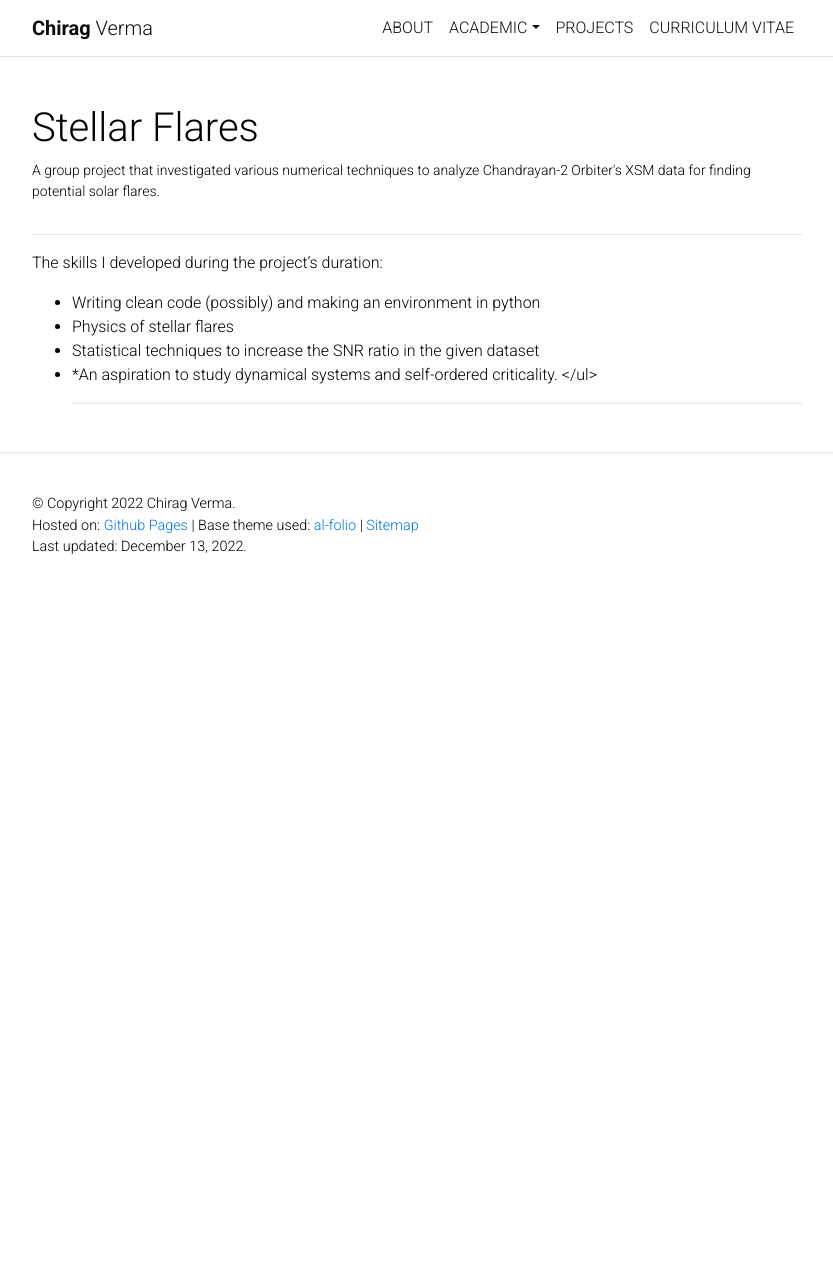
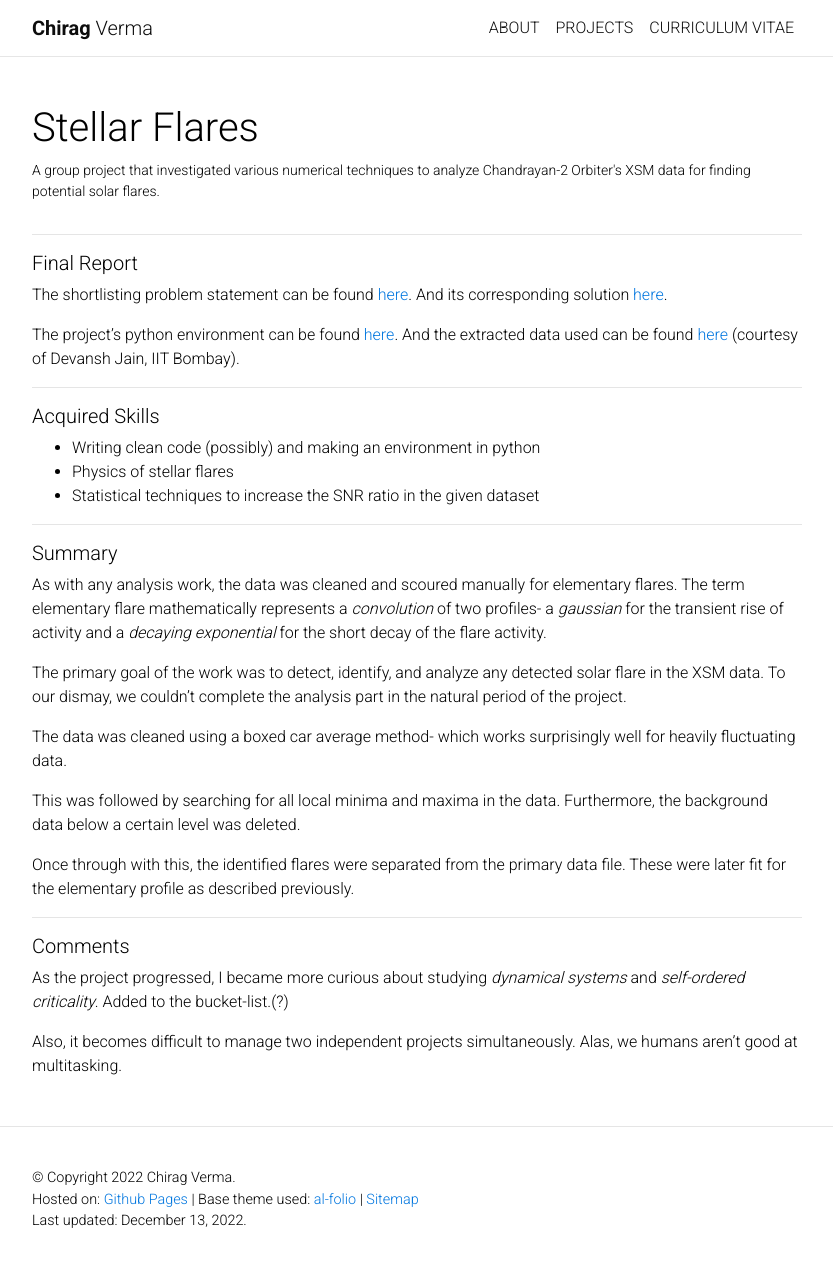
Before and after one commit to vchirag/vchirag.github.io, a Jekyll site: the page built from _projects/4_project.md, in a window 1280 px wide and 1272 px high. Shown: the top 1267 px of the window, without its empty margins (223-1056 px from the left). Built offline with Jekyll 4.4.1, drawn with Linux system fonts in a browser that asks for light colours; comment, search, counter and statistics services are not loaded; a style sheet for code colours, icons or effects is not loaded.

Commit message:
project updates

```diff
--- a/_projects/4_project.md
+++ b/_projects/4_project.md
@@ -8,11 +8,42 @@ importance: 4
 ---
 
 <hr>
-The skills I developed during the project's duration:
+
+##### Final Report
+
+The shortlisting problem statement can be found <a href = "https://github.com/vchirag/KSP2022-selection" title = "krittika_problem_2022"> here</a>. And its corresponding solution <a href = "https://github.com/vchirag/krittika2022/tree/main/selection_problem_and_solution" title = "krittika_solution_2022"> here</a>.
+
+The project's python environment can be found <a href = "https://github.com/vchirag/krittika2022/tree/main/project" title = "krittika_project_2022"> here</a>. And the extracted data used can be found <a href = "https://github.com/vchirag/data_files/releases/tag/xsm_solar_flare" title = "data"> here</a> (courtesy of Devansh Jain, IIT Bombay).
+
+<hr>
+
+##### Acquired Skills
+
 <ul>
     <li> Writing clean code (possibly) and making an environment in python </li>
     <li> Physics of stellar flares </li>
     <li> Statistical techniques to increase the SNR ratio in the given dataset</li>
-    <li> *An aspiration to study dynamical systems and self-ordered criticality.
 </ul>
+
 <hr>
+
+##### Summary
+
+
+As with any analysis work, the data was cleaned and scoured manually for elementary flares. The term elementary flare mathematically represents a _convolution_ of two profiles- a _gaussian_ for the transient rise of activity and a _decaying exponential_ for the short decay of the flare activity.
+
+The primary goal of the work was to detect, identify, and analyze any detected solar flare in the XSM data. To our dismay, we couldn't complete the analysis part in the natural period of the project.
+
+The data was cleaned using a boxed car average method- which works surprisingly well for heavily fluctuating data.
+
+This was followed by searching for all local minima and maxima in the data. Furthermore, the background data below a certain level was deleted.
+
+Once through with this, the identified flares were separated from the primary data file. These were later fit for the elementary profile as described previously.
+
+<hr>
+
+##### Comments
+
+As the project progressed, I became more curious about studying _dynamical systems_ and _self-ordered criticality_. Added to the bucket-list.(?)
+
+Also, it becomes difficult to manage two independent projects simultaneously. Alas, we humans aren't good at multitasking.
```
Also changed, not shown: _pages/dropdown.md (+2 -2 lines), _projects/5_project.md (+2 -3 lines).
